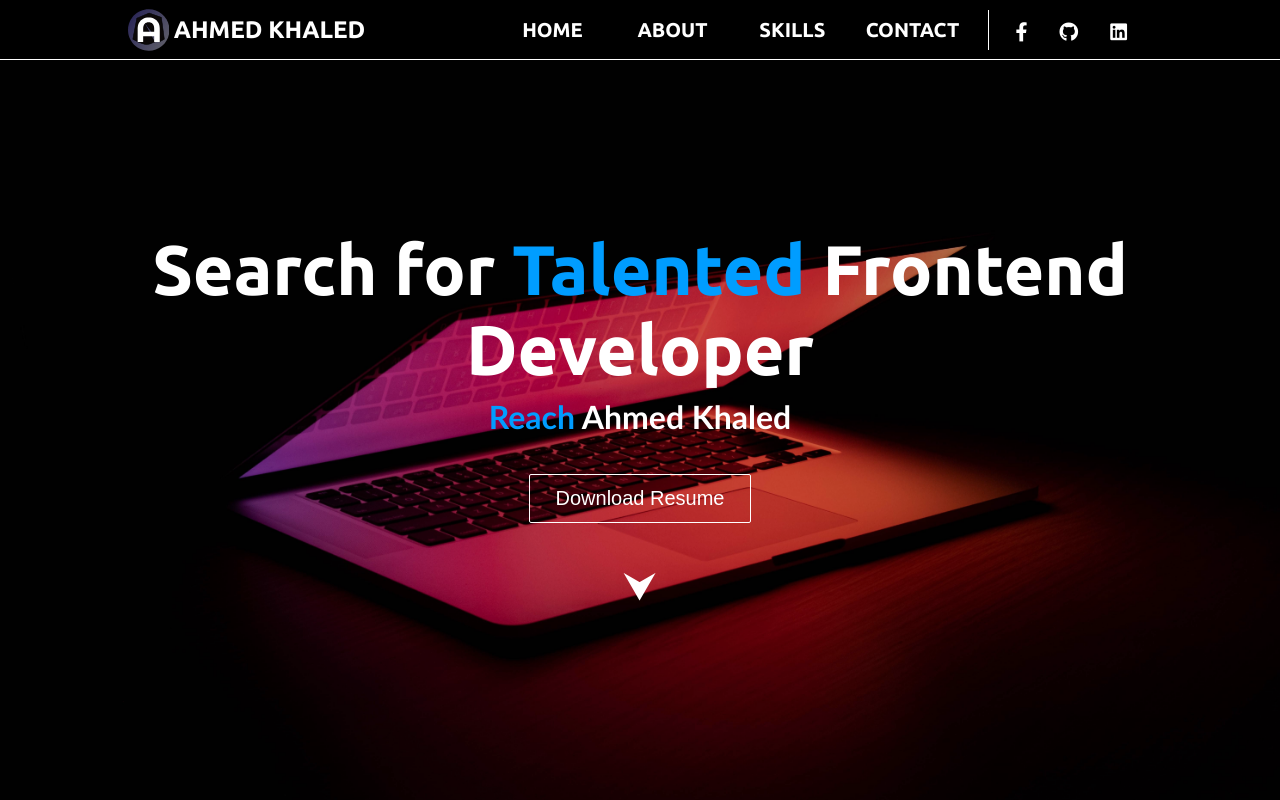
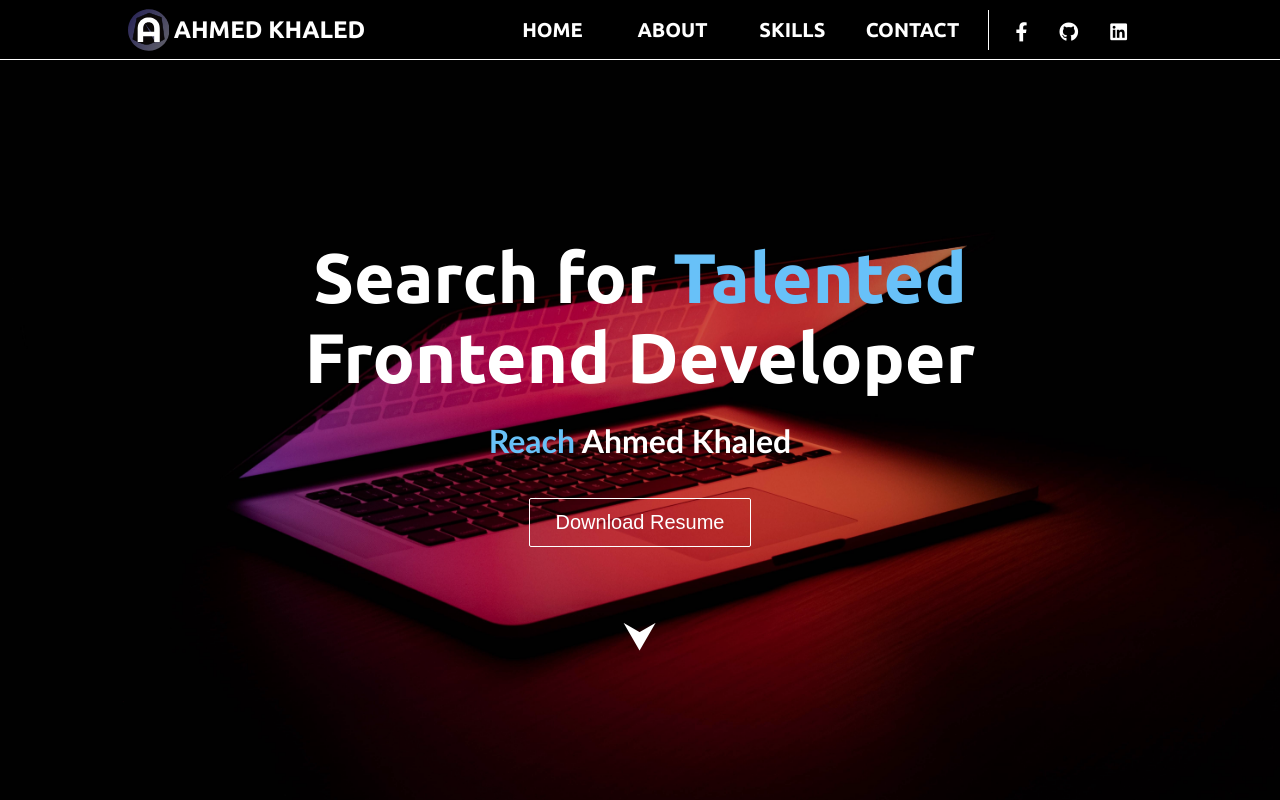
Before and after one commit to ahmedkhaledwafi/ahmed-s-portfilo, a React (Create React App) app: page / in a window 1280 px wide. Shown: the top 800 px of the page. Built offline with nearby package versions, Linux system fonts and the light colour scheme.

Commit message:
style: Change hero section style

```diff
--- a/src/App.css
+++ b/src/App.css
@@ -16,7 +16,7 @@
   }
 
   .primay-color{
-    color:#009dff ;
+    color:#68c1f8 ;
   }
 
   .App {
--- a/src/components/HeroSection/HeroSection.css
+++ b/src/components/HeroSection/HeroSection.css
@@ -9,6 +9,17 @@
   align-items: center;
   box-shadow: inset 0 0 0 1000px rgba(0, 0, 0, 0.2);
   object-fit: contain;
+  animation: animatedBackground 2s alternate;
+  -webkit-animation: animatedBackground 2s alternate;
+}
+
+@keyframes animatedBackground {
+  from {
+    opacity: 0;
+  }
+  to {
+    opacity: 1;
+  }
 }
 
 .hero-container {
@@ -24,6 +35,7 @@
   color: #fff;
   font-size: 70px;
   margin-top: -100px;
+  padding: 2rem 6rem 1rem ;
 }
 
 .hero-container h2 {
@@ -60,8 +72,8 @@
 }
 
 .arrow-anim {
-  animation: down-arrow 1.5s infinite alternate-reverse;
-  -webkit-animation: down-arrow 1.5s infinite alternate-reverse;
+  animation: down-arrow 2s infinite alternate-reverse;
+  -webkit-animation: down-arrow 2s infinite alternate-reverse;
 }
 
 @keyframes down-arrow {
```
